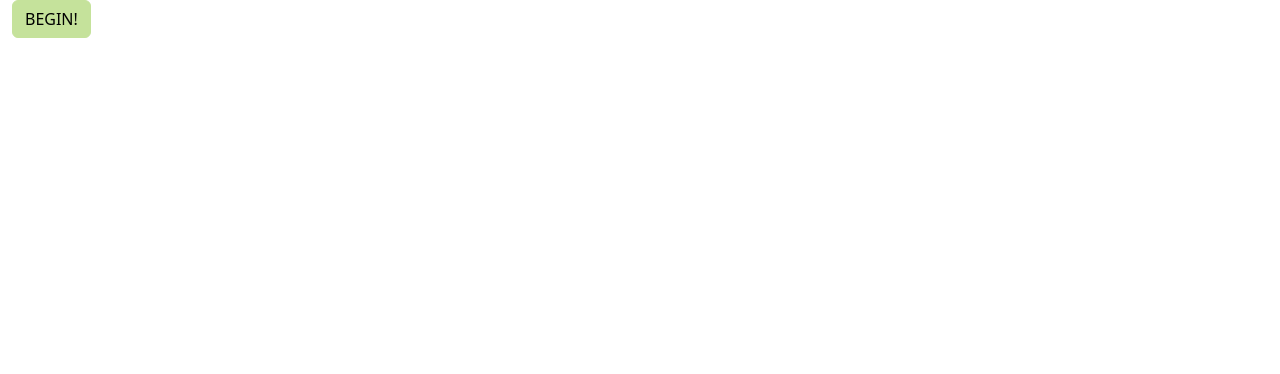
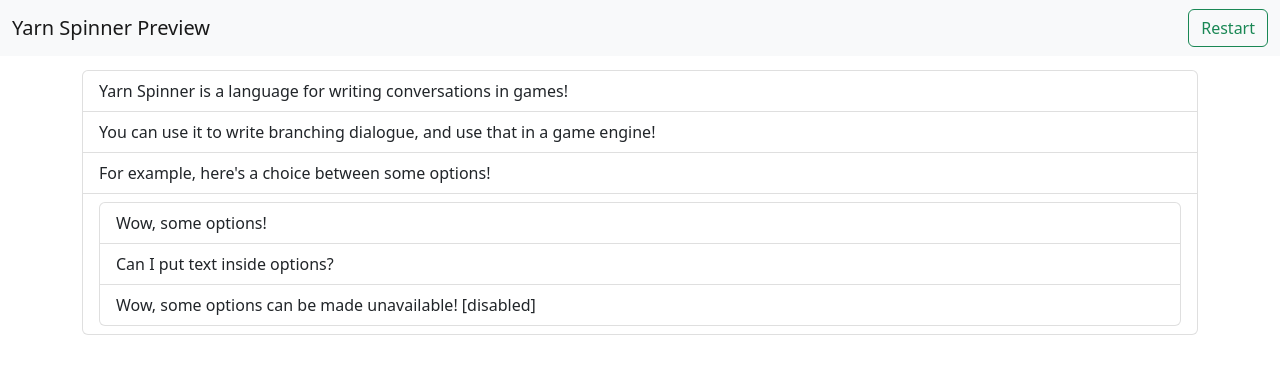
Before and after one commit to YarnSpinnerTool/YarnSpinner-TypeScript, a website built with webpack: page src/index.html in a window 1280 px wide. Built offline with nearby package versions, Linux system fonts and the light colour scheme.

Commit message:
Add new styling

```diff
--- a/src/index.html
+++ b/src/index.html
@@ -1,16 +1,55 @@
 <!DOCTYPE html>
 <html>
+
 <head>
   <meta charset="utf-8" />
   <title>Yarn JS Test</title>
-    <script src = "data.js"></script>
-    <script src="yarnspinner.js"></script>
+  <!-- <script src="data.js"></script>
+  <script src="yarnspinner.js"></script> -->
 </head>
-  <body>
+
+<body style="padding-top: 70px;" class="pb-2">
+  <nav class="navbar  fixed-top navbar-expand-lg navbar-light bg-light">
     <div class="container-fluid">
-        <button type="button" class="btn btn-primary"  id="testbutton">BEGIN!</button>
-        <div id="container"></div>
+      <a class="navbar-brand" href="#">Yarn Spinner Preview</a>
+      <!-- <button class="navbar-toggler" type="button" data-bs-toggle="collapse" data-bs-target="#navbarSupportedContent" aria-controls="navbarSupportedContent" aria-expanded="false" aria-label="Toggle navigation">
+        <span class="navbar-toggler-icon"></span>
+      </button>
+      <div class="collapse navbar-collapse" id="navbarSupportedContent">
+        <ul class="navbar-nav me-auto mb-2 mb-lg-0">
+          <li class="nav-item">
+            <a class="nav-link active" aria-current="page" href="#">Home</a>
+          </li>
+          <li class="nav-item">
+            <a class="nav-link" href="#">Link</a>
+          </li>
+          <li class="nav-item dropdown">
+            <a class="nav-link dropdown-toggle" href="#" id="navbarDropdown" role="button" data-bs-toggle="dropdown" aria-expanded="false">
+              Dropdown
+            </a>
+            <ul class="dropdown-menu" aria-labelledby="navbarDropdown">
+              <li><a class="dropdown-item" href="#">Action</a></li>
+              <li><a class="dropdown-item" href="#">Another action</a></li>
+              <li><hr class="dropdown-divider"></li>
+              <li><a class="dropdown-item" href="#">Something else here</a></li>
+            </ul>
+          </li>
+          <li class="nav-item">
+            <a class="nav-link disabled" href="#" tabindex="-1" aria-disabled="true">Disabled</a>
+          </li>
+        </ul> -->
+          <button class="d-flex btn btn-outline-success" id="start" type="submit">Restart</button>
         </div>
+    </div>
+  </nav>
+
+  <div class="container h-100 d-flex flex-column">
+    <ul class="list-group" id="dialogue-contents">
+
+    </ul>
+  </div> <!-- /container -->
+
 
 </body>
+
 </html>
--- a/src/index.ts
+++ b/src/index.ts
@@ -8,15 +8,41 @@
 window.addEventListener('load', async function () {
     console.log("window loaded!");
 
-    this.document.getElementById("testbutton")?.addEventListener("click", () => {
-        let container = this.document.getElementById("container")
-        if (container != null)
-        {
-            container.innerHTML = "";
-        }
+    this.document.getElementById("start")?.addEventListener("click", () => {
+        clearDialogue();
         load(stringTable, data);
     });
+
+    // Immediately start the dialogue when the page loads
+    load(stringTable, data);
 });
+
+const dialogueContentsID = "dialogue-contents";
+
+function clearDialogue() {
+    let log = document.getElementById(dialogueContentsID)!;
+    while (log.firstChild) {
+        log.removeChild(log.firstChild);
+    }
+}
+
+function addDialogueText(text: string, ...classes : string[]) {
+    var logElement = addDialogueElement("div", "list-group-item", ...classes);
+    logElement.innerText = text;
+    return logElement;
+}
+
+function addDialogueElement(elementType : string, ...classes : string[]) : HTMLElement {
+    let log = document.getElementById(dialogueContentsID)!;
+    var logElement = document.createElement(elementType);
+    log.appendChild(logElement);
+
+    for (let logClass of classes) {
+        logElement.classList.add(logClass);
+    }
+
+    return logElement;
+}
 
 export function load(stringTable: {[key: string]: string}, data: Uint8Array)
 {
@@ -35,23 +61,20 @@
             {
                 return new Promise<void>(function (resolve)
                 {
-                    var lineElement = document.createElement("div");
-                    lineElement.innerHTML = `<p>${line}</p>`;
-                    document.getElementById("container")?.appendChild(lineElement);
+                    addDialogueText(line).scrollIntoView();
                     resolve();
                 });
             }
             VM.commandCallback = function (command: string)
             {
                 return new Promise(function (resolve) {
-                    var commandElement = document.createElement("div");
-                    commandElement.innerHTML = `<p><i>${command}</i></p>`;
-                    document.getElementById("container")?.appendChild(commandElement);
+                    addDialogueText("<<" + command + ">>", "list-group-item-primary").scrollIntoView();
                     resolve();
                 });
             }
             VM.optionCallback = function (options: OptionItem[])
             {
+                /*
                 return new Promise<number>(function (resolve)
                 {
                     var optionContainer = document.createElement("div");
@@ -79,6 +102,54 @@
                     });
                     document.getElementById("container")?.appendChild(optionContainer);
                 });
+                */
+
+                return new Promise<number>((resolve, reject) => {
+
+                    // Create a button that resolves this promise with the specified
+                    // option index on click. (In other words, onOptions will finish
+                    // running when the button is clicked.)
+
+                    // Start by creating a container for the options
+                    var optionsContainer = addDialogueElement("div", "list-group-item");
+
+                    var optionsList = document.createElement("div");
+                    optionsList.classList.add("list-group");
+                    optionsContainer.appendChild(optionsList);
+
+                    options.forEach((option, index) => {
+                        // Create a button in the options container
+                        let button = document.createElement("a");
+                        button.classList.add("list-group-item", "list-group-item-action");
+
+                        if (option.lineCondition == false) {
+                            button.classList.add("list-group-item-unavailable");
+                        }
+
+                        optionsList.appendChild(button);
+
+                        // Set the text of the button to the button itself
+                        let text = option.line;
+                        button.innerText = text;
+
+                        // If the option is available, allow the user to select it
+                        if (option.lineCondition) {
+                            // When the button is clicked, display the selected option and
+                            // resolve with its ID.
+                            button.addEventListener("click", () => {
+                                // Add the text of the button that was selected, and get rid
+                                // of the buttons.
+                                addDialogueText(text, "selected-option", "list-group-item-secondary");
+                                optionsContainer.remove();
+
+                                // Resolve with the option ID that was selected.
+                                resolve(index);
+                            });
+                        }
+                    });
+
+                    optionsList.scrollIntoView();
+                });
             }
 
             VM.start();
--- a/src/yarnspinner.scss
+++ b/src/yarnspinner.scss
@@ -61,3 +61,7 @@
 
 // Utilities
 @import "node_modules/bootstrap/scss/utilities/api";
+
+#app-header, #app-footer {
+    background-color: $background-tint;
+}
```
Lines whose indentation alone changed are shown as unchanged.
